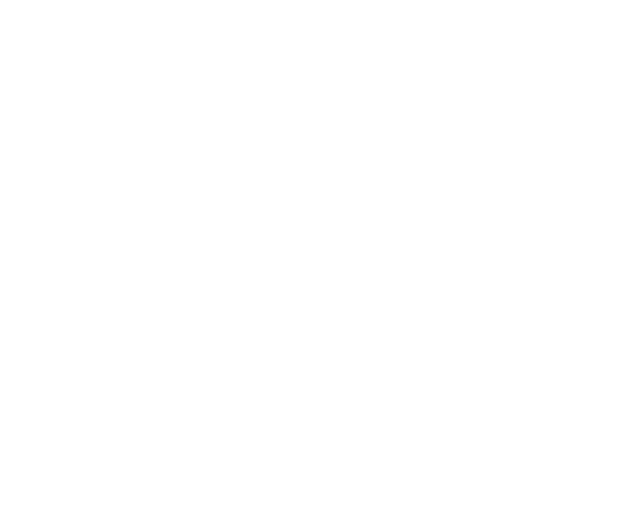
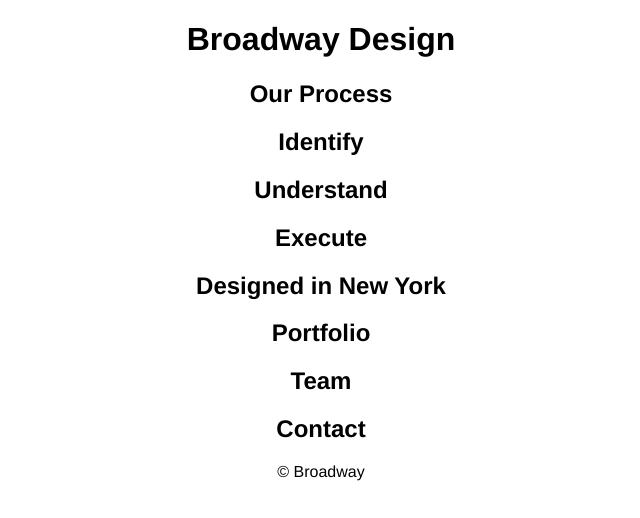
Before and after one commit to rofermin/broadway, a plain HTML site: page index.html in a window 1280 px wide. Shown: the whole page, without its empty margins (319-959 px from the left). Drawn offline with Linux system fonts and the light colour scheme.

Commit message:
Added html minus nav

```diff
--- a/index.html
+++ b/index.html
@@ -6,16 +6,37 @@
   </head>
 
   <body>
+    <!-- Header-->
+    <h1>Broadway Design</h1>
 
 
 
+    <!-- Process-->
+
+    <h2 class="process">Our Process</h2>
+
+    <h2>Identify</h2>
+
+    <h2>Understand</h2>
+
+    <h2>Execute</h2>
 
 
+    <!--Bottom of Page-->
 
+    <h2 class="Designed">Designed in New York</h2>
 
+    <h2 id="portfolio">Portfolio</h2>
 
+    <h2 id="team">Team</h2>
 
+    <h2 id="contact">Contact</h2>
+
+    <!-- Bottom Nav-->
+    <p class="bottom">© Broadway</p>
 
 
   </body>
+
+
 </html>
```
